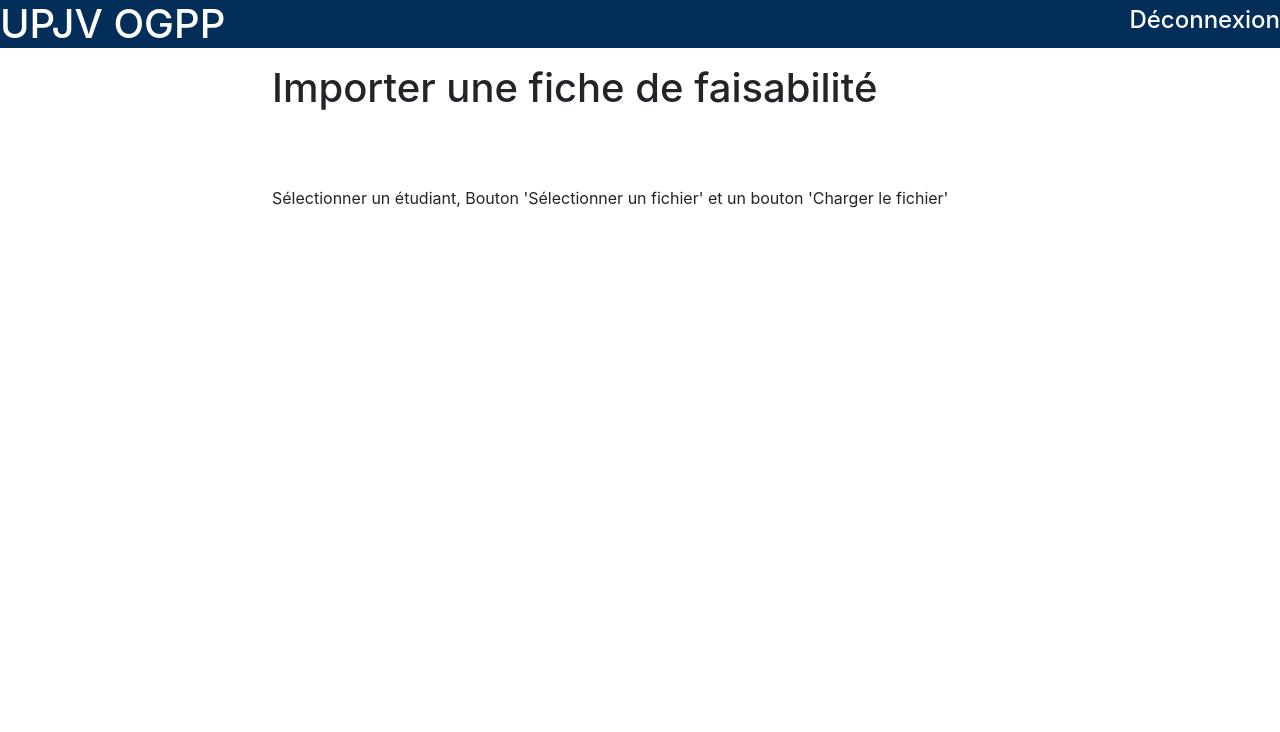
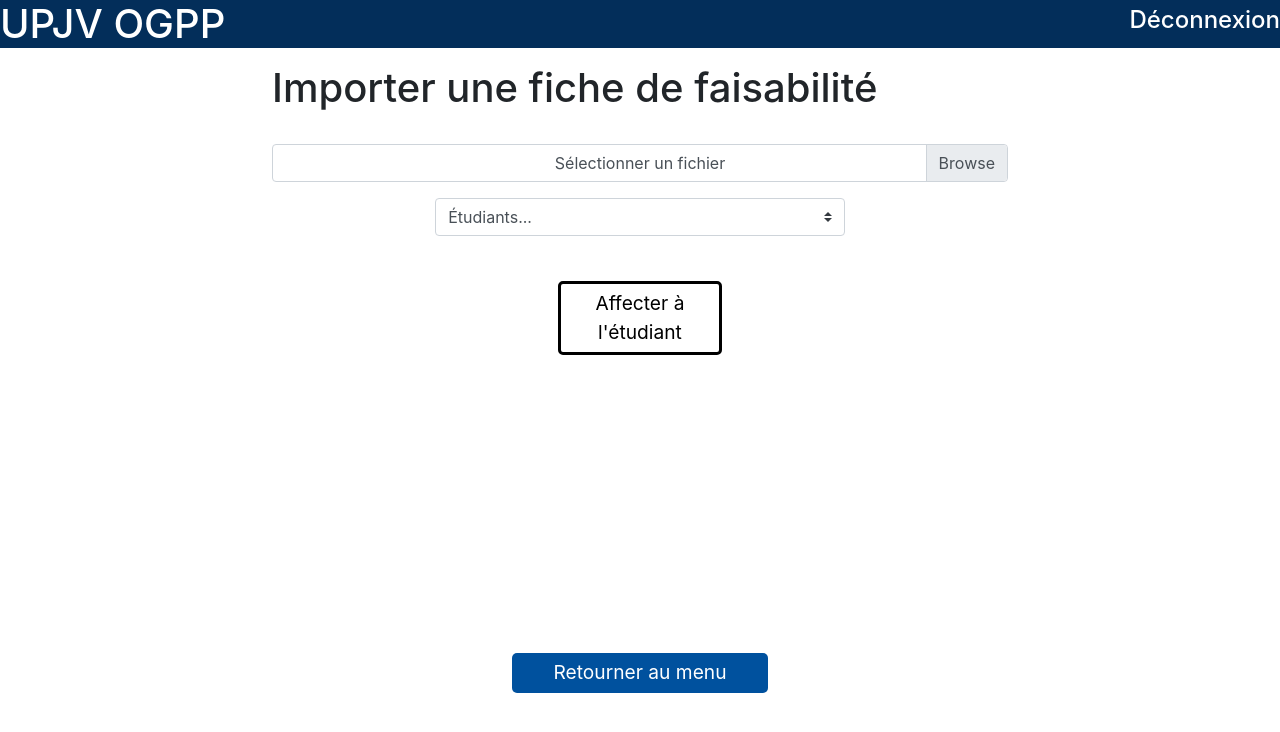
Before and after one commit to Chirace/ForbidenProject, a Symfony app: template templates/secretariat/addSheet.html.twig in a window 1280 px wide. Shown: the top 732 px of the page. Run offline with Twig, Linux system fonts and the light colour scheme; the template is opened without the code that fills it, so the values that code supplies are empty; some libraries are stand-ins or nearby versions.

Commit message:
Après Milestone 2, retouche front

```diff
--- a/config/routes.yaml
+++ b/config/routes.yaml
@@ -13,6 +13,10 @@ login_guest:
 home_responsable_ue:
     path: /homeRUE
     controller: App\Controller\GeneralController::homeRue
+
+home_students:
+    path: /homeStudent
+    controller: App\Controller\GeneralController::homeStudents
 
 setting:
     path: /setting
--- a/public/css/custom_responsableUE.css
+++ b/public/css/custom_responsableUE.css
@@ -66,11 +66,24 @@ input {
     text-align: left;
 }
 
+.top_container {
+    margin-top : 50px;
+    margin: 0 auto;
+    margin-left: 20%;
+    width: 60%;
+    height: 10%;
+    padding: 1em;
+    background-color:white;
+
+    display: inline-block;
+    text-align: left;
+}
+
 .container > h1 {
     margin-bottom: 10%;
 }
 
-label {
+.little_label {
     display: inline-block;
     width: 140px;
     text-align: left;
@@ -131,7 +144,7 @@ html > body > header > nav > h4 > a {
 
     display: inline-block;
     text-align: center;
-    padding-top: 5px;
+    padding: 5px;
 }
 
 .button2 {
@@ -147,7 +160,29 @@ html > body > header > nav > h4 > a {
 
     display: inline-block;
     text-align: center;
-    padding-top: 5px;
+    padding: 5px;
+}
+
+.button3 {
+    margin-top: 45px;
+    width: 40%;
+    height: auto;
+    border: solid;
+    background-color: white;
+    color: black;
+    border-radius: 5px;
+    font-size: 1.2em;
+    margin-left: 30%;
+
+    display: inline-block;
+    text-align: center;
+    padding: 5px;
+}
+
+.custom-file {
+    display: inline-block;
+    text-align: center;
+    padding: 5px;
 }
 
 .group_button {
--- a/templates/base.html.twig
+++ b/templates/base.html.twig
@@ -5,7 +5,7 @@
         <title>{% block title %}Forbiden Project{% endblock %}</title>
         {% block stylesheets %}
             <link rel="stylesheet" href="https://maxcdn.bootstrapcdn.com/bootstrap/4.0.0/css/bootstrap.min.css" integrity="sha384-Gn5384xqQ1aoWXA+058RXPxPg6fy4IWvTNh0E263XmFcJlSAwiGgFAW/dAiS6JXm" crossorigin="anonymous">
-            <link href="{{ asset('css/custom_responsableUE.css?version=58') }}" type="text/css" rel="stylesheet">
+            <link href="{{ asset('css/custom_responsableUE.css?version=62') }}" type="text/css" rel="stylesheet">
         {% endblock %}
         <link rel="icon" href="/images/favicon.ico" />
 
--- a/templates/responsableUE/tutors.html.twig
+++ b/templates/responsableUE/tutors.html.twig
@@ -24,7 +24,7 @@
                 </tr>
                 <tr>
                     <th scope="row">3</th>
-                    <td>Bruno Cojean</td>
+                    <td>Jean-Luc Guérin</td>
                     <td>Définitivement un commentaire pertinent</td>
                 </tr>
             </tbody>
--- a/templates/secretariat/addSheet.html.twig
+++ b/templates/secretariat/addSheet.html.twig
@@ -1,7 +1,25 @@
 {% extends 'base.html.twig' %}
 {% block body %}
+    <div class="top_container">
+        <h1>Importer une fiche de faisabilité</h1>
+    </div>
     <div class="container">
-        <h1>Importer une fiche de faisabilité</h1>
-        <p>Sélectionner un étudiant, Bouton 'Sélectionner un fichier' et un bouton 'Charger le fichier'</p>
+        <div class="custom-file">
+            <input type="file" class="custom-file-input" id="inputGroupFile04">
+            <label class="custom-file-label" for="inputGroupFile04">Sélectionner un fichier</label>
+        </div>
+        <div class="top_container">
+            <select class="custom-select">
+                <option selected>Étudiants...</option>
+                <option value="1">Chirat Alexis</option>
+                <option value="2">Savard Louis</option>
+                <option value="3">Tomala Gaulthier</option>
+                <option value="4">Vantomme Romain</option>
+            </select>
+            <button class="button3" type="button">Affecter à l'étudiant</button>
+        </div>
+    </div>
+    <div id="button">
+        <a class="button" href="{{ path('home_responsable_ue') }}" >Retourner au menu principal</a>
     </div>
 {% endblock %}
```
Also changed, not shown: public/css/customs.css (renamed from public/css/custom.css, +7 -3 lines), templates/general/accueil.html.twig (+5 -2 lines), templates/responsableUE/assignTutor.html.twig (+4 -4 lines), templates/responsableUE/setting.html.twig (+9 -8 lines).
